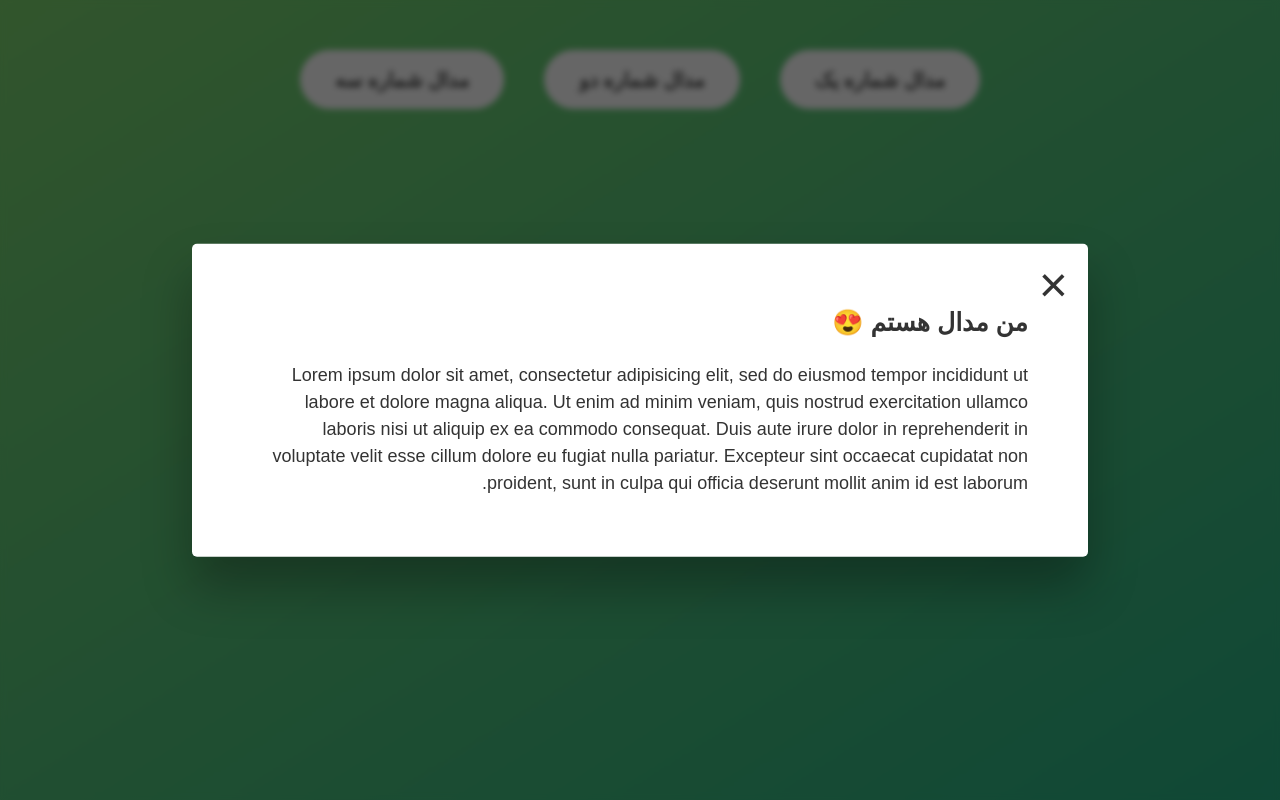
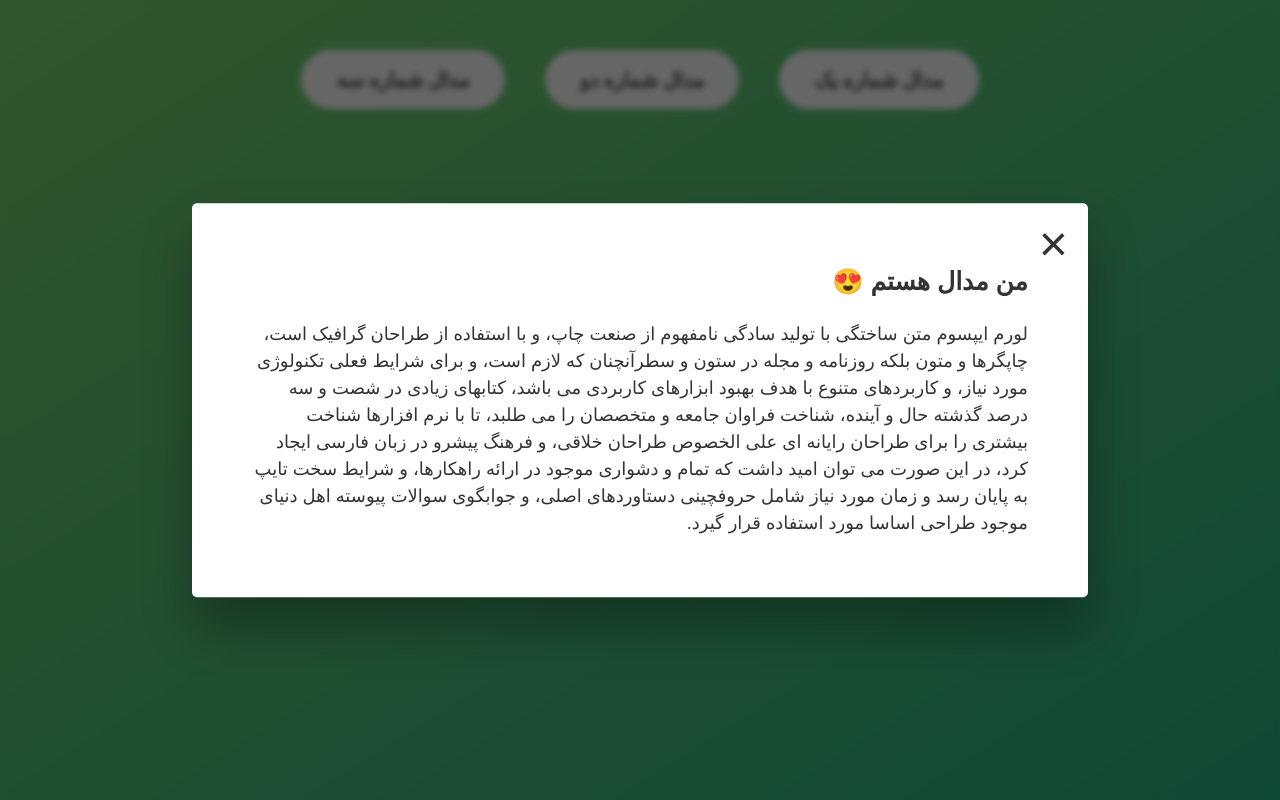
Before and after one commit to Mohsen-Nazemi/Vanilla-JavaScript-Mini-Projects, a plain HTML site: page Project2-Modal/index.html in a window 1280 px wide. Both pictures are taken after a click on the button "مدال شماره یک". Drawn offline with Linux system fonts and the light colour scheme; a web font is replaced by a local one.

Commit message:
Add font family

```diff
--- a/Project2-Modal/index.html
+++ b/Project2-Modal/index.html
@@ -4,6 +4,12 @@
     <meta charset="UTF-8" />
     <meta name="viewport" content="width=device-width, initial-scale=1.0" />
     <meta http-equiv="X-UA-Compatible" content="ie=edge" />
+    <link
+      href="https://cdn.jsdelivr.net/gh/rastikerdar/vazir-font@v29.1.0/dist/font-face.css"
+      rel="stylesheet"
+      type="text/css"
+    />
+
     <link rel="stylesheet" href="style.css" />
     <title>Modal window</title>
   </head>
@@ -16,13 +22,16 @@
       <button class="close-modal">&times;</button>
       <h1>من مدال هستم 😍</h1>
       <p>
-        Lorem ipsum dolor sit amet, consectetur adipisicing elit, sed do eiusmod
-        tempor incididunt ut labore et dolore magna aliqua. Ut enim ad minim
-        veniam, quis nostrud exercitation ullamco laboris nisi ut aliquip ex ea
-        commodo consequat. Duis aute irure dolor in reprehenderit in voluptate
-        velit esse cillum dolore eu fugiat nulla pariatur. Excepteur sint
-        occaecat cupidatat non proident, sunt in culpa qui officia deserunt
-        mollit anim id est laborum.
+        لورم ایپسوم متن ساختگی با تولید سادگی نامفهوم از صنعت چاپ، و با استفاده
+        از طراحان گرافیک است، چاپگرها و متون بلکه روزنامه و مجله در ستون و
+        سطرآنچنان که لازم است، و برای شرایط فعلی تکنولوژی مورد نیاز، و کاربردهای
+        متنوع با هدف بهبود ابزارهای کاربردی می باشد، کتابهای زیادی در شصت و سه
+        درصد گذشته حال و آینده، شناخت فراوان جامعه و متخصصان را می طلبد، تا با
+        نرم افزارها شناخت بیشتری را برای طراحان رایانه ای علی الخصوص طراحان
+        خلاقی، و فرهنگ پیشرو در زبان فارسی ایجاد کرد، در این صورت می توان امید
+        داشت که تمام و دشواری موجود در ارائه راهکارها، و شرایط سخت تایپ به پایان
+        رسد و زمان مورد نیاز شامل حروفچینی دستاوردهای اصلی، و جوابگوی سوالات
+        پیوسته اهل دنیای موجود طراحی اساسا مورد استفاده قرار گیرد.
       </p>
     </div>
     <div class="overlay hidden"></div>
--- a/Project2-Modal/style.css
+++ b/Project2-Modal/style.css
@@ -11,7 +11,7 @@ html {
 
 body {
   direction: rtl;
-  font-family: sans-serif;
+  font-family: 'Vazir', sans-serif;
   color: #333;
   line-height: 1.5;
   height: 100vh;
@@ -23,6 +23,7 @@ body {
 }
 
 .show-modal {
+  font-family: 'Vazir';
   font-size: 2rem;
   font-weight: 600;
   padding: 1.75rem 3.5rem;
```
